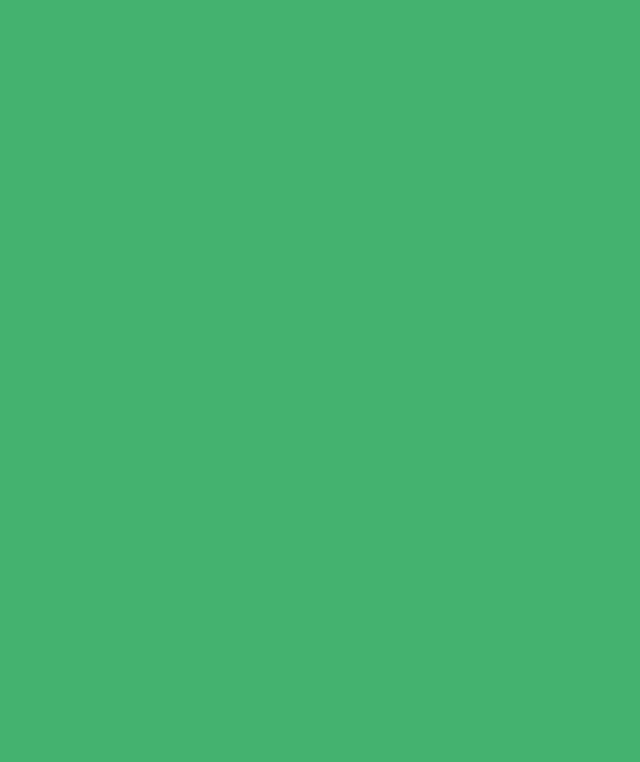
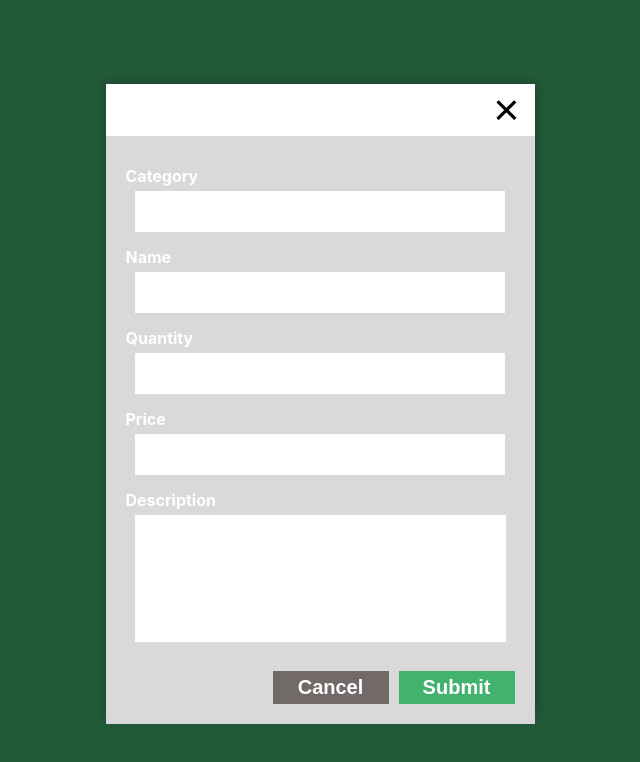
Before and after one commit to dbuhaiova/buhaiova_front-end-pro, a React (Create React App) app: page /modal in a window 1280 px wide. Shown: the top 762 px of the page, without its empty margins (320-960 px from the left). Built offline with nearby package versions, Linux system fonts and the light colour scheme; sample sign-in values are in the browser's storage.

Commit message:
Field validation Add Product

```diff
--- a/src/components/ModalWindow/ModalWindow.css
+++ b/src/components/ModalWindow/ModalWindow.css
@@ -14,7 +14,7 @@
   .modal-window {
     background-color: white;
     width: 429px;
-    height: 532px;
+    height: 632px;
     box-shadow: 0px 0px 10px rgba(0, 0, 0, 0.3);
     text-align: center;
   }
@@ -91,7 +91,9 @@
     justify-content: center;
     align-items: center;
   }
-
+  .input-error {
+    border: 1px solid red;
+  }
   .cancel-button-window {
     background-color: #726969;
     width: 116px;
--- a/src/components/ModalWindow/ModalWindow.js
+++ b/src/components/ModalWindow/ModalWindow.js
@@ -1,37 +1,134 @@
-import React from 'react';
+import React, { useState } from 'react';
 import './ModalWindow.css';
 
 const ModalWindow = ({ title, isOpen, onClose, onSave }) => {
-  if (!isOpen) {
-    return null;
-  }
+  const [category, setCategory] = useState('');
+  const [name, setName] = useState('');
+  const [quantity, setQuantity] = useState('');
+  const [price, setPrice] = useState('');
+  const [description, setDescription] = useState('');
+
+  const [categoryError, setCategoryError] = useState('');
+  const [nameError, setNameError] = useState('');
+  const [quantityError, setQuantityError] = useState('');
+  const [priceError, setPriceError] = useState('');
+
+  const handleCategoryChange = (e) => {
+    setCategory(e.target.value);
+    setCategoryError('');
+  };
+
+  const handleNameChange = (e) => {
+    setName(e.target.value);
+    setNameError('');
+  };
+
+  const handleQuantityChange = (e) => {
+    setQuantity(e.target.value);
+    setQuantityError('');
+  };
+
+  const handlePriceChange = (e) => {
+    setPrice(e.target.value);
+    setPriceError('');
+  };
+
+  const handleDescriptionChange = (e) => {
+    setDescription(e.target.value);
+  };
+
+  const handleSave = () => {
+    setCategoryError('');
+    setNameError('');
+    setQuantityError('');
+    setPriceError('');
+
+    let hasError = false;
+
+    if (!category) {
+      setCategoryError('Category is required');
+      hasError = true;
+    }
+
+    if (!name) {
+      setNameError('Name is required');
+      hasError = true;
+    }
+
+    if (!quantity) {
+      setQuantityError('Quantity is required');
+      hasError = true;
+    }
+
+    if (!price) {
+      setPriceError('Price is required');
+      hasError = true;
+    }
+    if (hasError) {
+      return;
+    }
+
+    const product = {
+      Category: category,
+      Name: name,
+      Quantity: quantity,
+      Price: price,
+      Description: description,
+    };
+
+    fetch('https://64de69e7825d19d9bfb29517.mockapi.io/products', {
+      method: 'POST',
+      headers: {
+        'Content-Type': 'application/json',
+      },
+      body: JSON.stringify(product),
+    })
+      .then((response) => response.json())
+      .then((data) => {
+        console.log('Product added:', data);
+        onSave();
+      })
+      .catch((error) => {
+        console.error('Error adding product:', error);
+      });
+  };
 
   return (
     <div className="modal-overlay">
       <div className="modal-window">
         <div className="modal-header">
-          <h2 className='title-window'>{title}</h2>
-          <button className="close-button" onClick={onClose}>×</button>
+          <h2 className="title-window">{title}</h2>
+          <button className="close-button" onClick={onClose}>
+            ×
+          </button>
         </div>
         <div className="modal-window-content">
           <label className="field-label">Category</label>
-          <input className="text-input" />
+          <input className={`text-input ${categoryError ? 'input-error' : ''}`} value={category} onChange={handleCategoryChange} />
+          {categoryError && <div className="error-message">{categoryError}</div>}
 
           <label className="field-label">Name</label>
-          <input className="text-input" />
+          <input className={`text-input ${nameError ? 'input-error' : ''}`} value={name} onChange={handleNameChange} />
+          {nameError && <div className="error-message">{nameError}</div>}
 
           <label className="field-label">Quantity</label>
-          <input className="text-input" />
+          <input className={`text-input ${quantityError ? 'input-error' : ''}`} value={quantity} onChange={handleQuantityChange} />
+          {quantityError && <div className="error-message">{quantityError}</div>}
 
           <label className="field-label">Price</label>
-          <input className="text-input" />
+          <input className={`text-input ${priceError ? 'input-error' : ''}`} value={price} onChange={handlePriceChange} />
+          {priceError && <div className="error-message">{priceError}</div>}
 
           <label className="field-label">Description</label>
-          <textarea className="text-input description-input" />
+          <textarea className="text-input description-input" value={description} onChange={handleDescriptionChange} />
 
           <div className="button-container-window">
-            <button className="cancel-button-window " onClick={onClose}>Cancel</button>
-            <button className="submit-button" onClick={onSave}>Submit</button>
+            <button className="cancel-button-window" onClick={onClose}>
+              Cancel
+            </button>
+            <button className="submit-button" onClick={handleSave}>
+              Submit
+            </button>
           </div>
         </div>
       </div>
--- a/src/components/ProductPreview/ProductPreview.js
+++ b/src/components/ProductPreview/ProductPreview.js
@@ -19,7 +19,7 @@ const ProductPreview = () => {
       <ProductPreviewHeader />
       <div className="product-cards">
         {productData.map(product => (
-          <Link key={product.id} to={`/product/${product.id}`} className="product-link">
+          <Link key={product.id} to='/product/${product.id}' className="product-link">
             <ProductCard
               id={product.id}
               image={product.Image}
--- a/src/containers/ProductsBody/productsTable.js
+++ b/src/containers/ProductsBody/productsTable.js
@@ -3,8 +3,8 @@ import { BiSortAlt2 } from 'react-icons/bi';
 import { BsFillPencilFill } from 'react-icons/bs';
 import { BiBox } from 'react-icons/bi';
 import Header from '../../components/ProductsHeader/header';
-import Modal from '../../components/Modal/Modal.js'; // Import the Modal component
-import ModalWindow from '../../components/ModalWindow/ModalWindow.js'; // Import the ModalWindow component
+import Modal from '../../components/Modal/Modal.js';
+import ModalWindow from '../../components/ModalWindow/ModalWindow.js';
 import './productsTable.css';
 
 const ProductsTable = () => {
@@ -12,7 +12,7 @@ const ProductsTable = () => {
   const [selectedProductId, setSelectedProductId] = useState(null);
   const [isModalVisible, setIsModalVisible] = useState(false);
   const [isEditModalVisible, setIsEditModalVisible] = useState(false);
-  const [isAddModalVisible, setIsAddModalVisible] = useState(false); // Add state for Add Product modal
+  const [isAddModalVisible, setIsAddModalVisible] = useState(false);
   const [modalTitle, setModalTitle] = useState('');
 
   useEffect(() => {
@@ -80,9 +80,7 @@ const ProductsTable = () => {
           isOpen={isEditModalVisible}
           onClose={hideEditModal}
           onSave={() => {
-            // Handle editing the product data here
-            // You can implement the logic to save the data
-            hideEditModal(); // Close the modal after editing
+            hideEditModal();
           }}
         />
       )}
@@ -92,9 +90,7 @@ const ProductsTable = () => {
           isOpen={isAddModalVisible}
           onClose={hideAddModal}
           onSave={() => {
-            // Handle adding a new product data here
-            // You can implement the logic to save the data
-            hideAddModal(); // Close the modal after adding
+            hideAddModal();
           }}
         />
       )}
@@ -120,7 +116,7 @@ const ProductsTable = () => {
         <tbody>
         {productData.map(product => (
   <tr key={product.id}>
-              <td>{product.ID}</td>
+    <td>{product.id}</td>
     <td>{product.Category}</td>
     <td>{product.Name}</td>
     <td>{product.Quantity}</td>
--- a/src/index.css
+++ b/src/index.css
@@ -1,5 +1,6 @@
 body {
   margin: 0;
+  height: 100%;
   font-family: -apple-system, BlinkMacSystemFont, 'Segoe UI', 'Roboto', 'Oxygen',
     'Ubuntu', 'Cantarell', 'Fira Sans', 'Droid Sans', 'Helvetica Neue',
     sans-serif;
```
Lines whose indentation alone changed are shown as unchanged.
